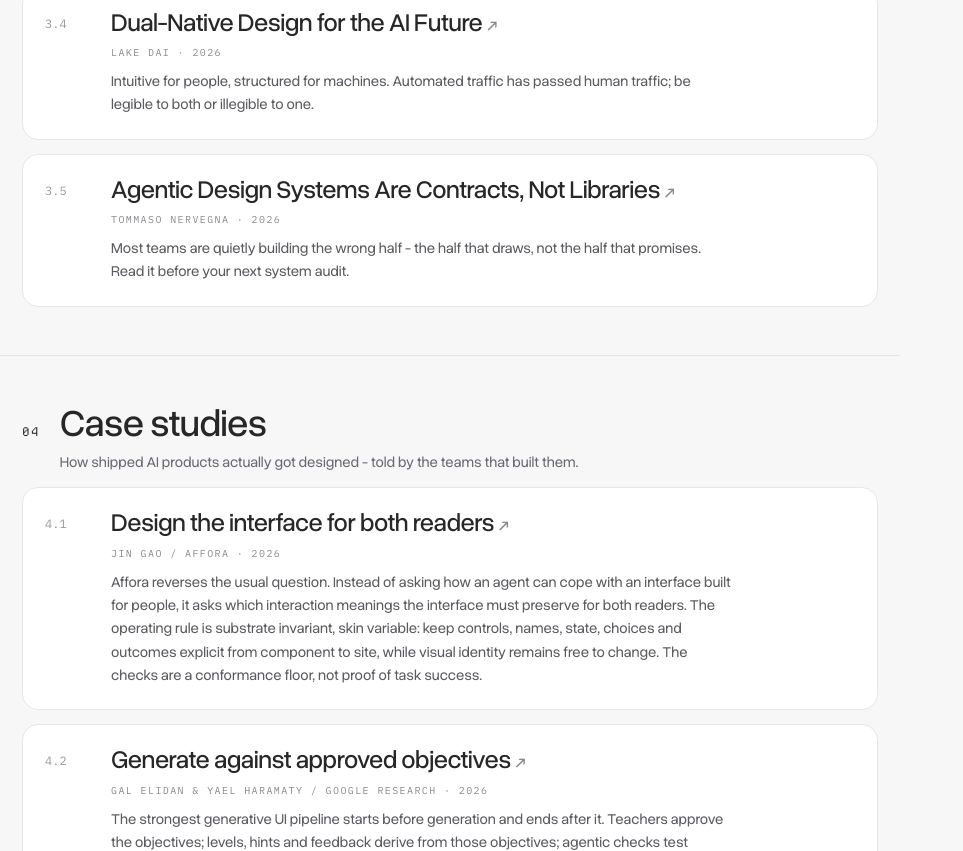
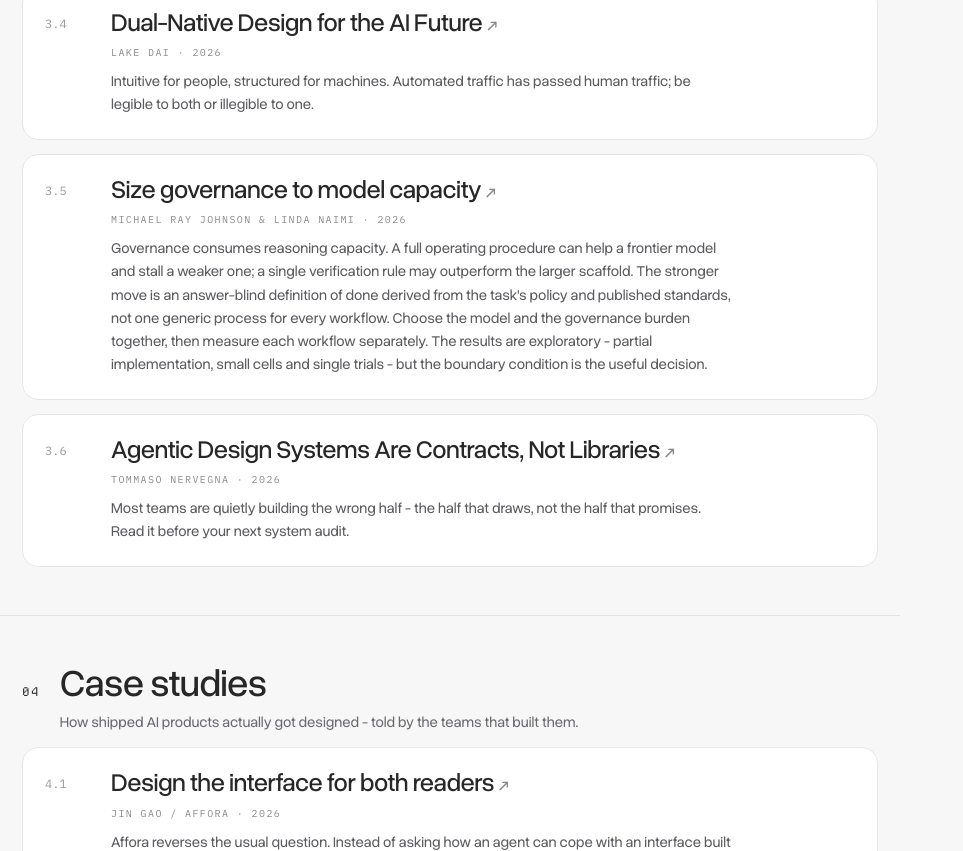
Before and after one commit to ayodhyamohanthy/ai-portfolio, a Next.js app: page /sources in a window 1280 px wide. Shown: the part 2449-3300 px from the top of the page, without its empty margins (0-963 px from the left). Built offline with nearby package versions, Linux system fonts and the light colour scheme; what @astryxdesign/core would draw is missing.

Commit message:
Add model capacity source

```diff
--- a/app/sourcesData.ts
+++ b/app/sourcesData.ts
@@ -13,6 +13,7 @@ export const sourceTracks:SourceTrack[]=[
 {title:'Govern the fleet as a product surface',author:'Karo Zieminski & ToxSec',year:'2026',url:'https://karozieminski.substack.com/p/agentic-fleet-governance-product-teams',note:'Once a team has several agents, the design object is the fleet. Give every agent an identity, owner, purpose, access boundary, review cadence and off switch. Make delegation preserve the initiating identity and pass only task-scoped authority with its own expiry. The control plane should answer what exists, who owns it, what it can reach, who it can call, what it did and how to stop it. Governance works when those answers are part of the build, not a document beside it.'},
 {title:'Bind approval to the task revision',author:'Shengcheng Yu, Chunrong Fang & Zhenyu Chen',year:'2026',url:'https://arxiv.org/html/2609.11381',note:'An approval is not durable when the task keeps moving. Bind every effect to the exact task revision, referenced objects, role authority, operational controller and outcome evidence. When a person edits the shared application, a policy changes or a provider response arrives late, invalidate only the claims whose premises changed and ask again where needed. A correct component call can still compose into the wrong effect; continuous assurance belongs at the intent-to-effect boundary. This is a strong specification with worked examples, not yet evidence of production benefit.'},
 {title:'Dual-Native Design for the AI Future',author:'Lake Dai',year:'2026',url:'https://lakedai.substack.com/p/dual-native-design-for-the-ai-future',note:'Intuitive for people, structured for machines. Automated traffic has passed human traffic; be legible to both or illegible to one.'},
+{title:'Size governance to model capacity',author:'Michael Ray Johnson & Linda Naimi',year:'2026',url:'https://arxiv.org/html/2609.05531',note:"Governance consumes reasoning capacity. A full operating procedure can help a frontier model and stall a weaker one; a single verification rule may outperform the larger scaffold. The stronger move is an answer-blind definition of done derived from the task's policy and published standards, not one generic process for every workflow. Choose the model and the governance burden together, then measure each workflow separately. The results are exploratory - partial implementation, small cells and single trials - but the boundary condition is the useful decision."},
 {title:'Agentic Design Systems Are Contracts, Not Libraries',author:'Tommaso Nervegna',year:'2026',url:'https://nervegna.substack.com/p/agentic-design-systems-are-contracts',note:'Most teams are quietly building the wrong half - the half that draws, not the half that promises. Read it before your next system audit.'}]},
 {id:'cases',label:'Case studies',lede:'How shipped AI products actually got designed - told by the teams that built them.',items:[
 {title:'Design the interface for both readers',author:'Jin Gao / Affora',year:'2026',url:'https://arxiv.org/html/2609.19125',note:'Affora reverses the usual question. Instead of asking how an agent can cope with an interface built for people, it asks which interaction meanings the interface must preserve for both readers. The operating rule is substrate invariant, skin variable: keep controls, names, state, choices and outcomes explicit from component to site, while visual identity remains free to change. The checks are a conformance floor, not proof of task success.'},
```
